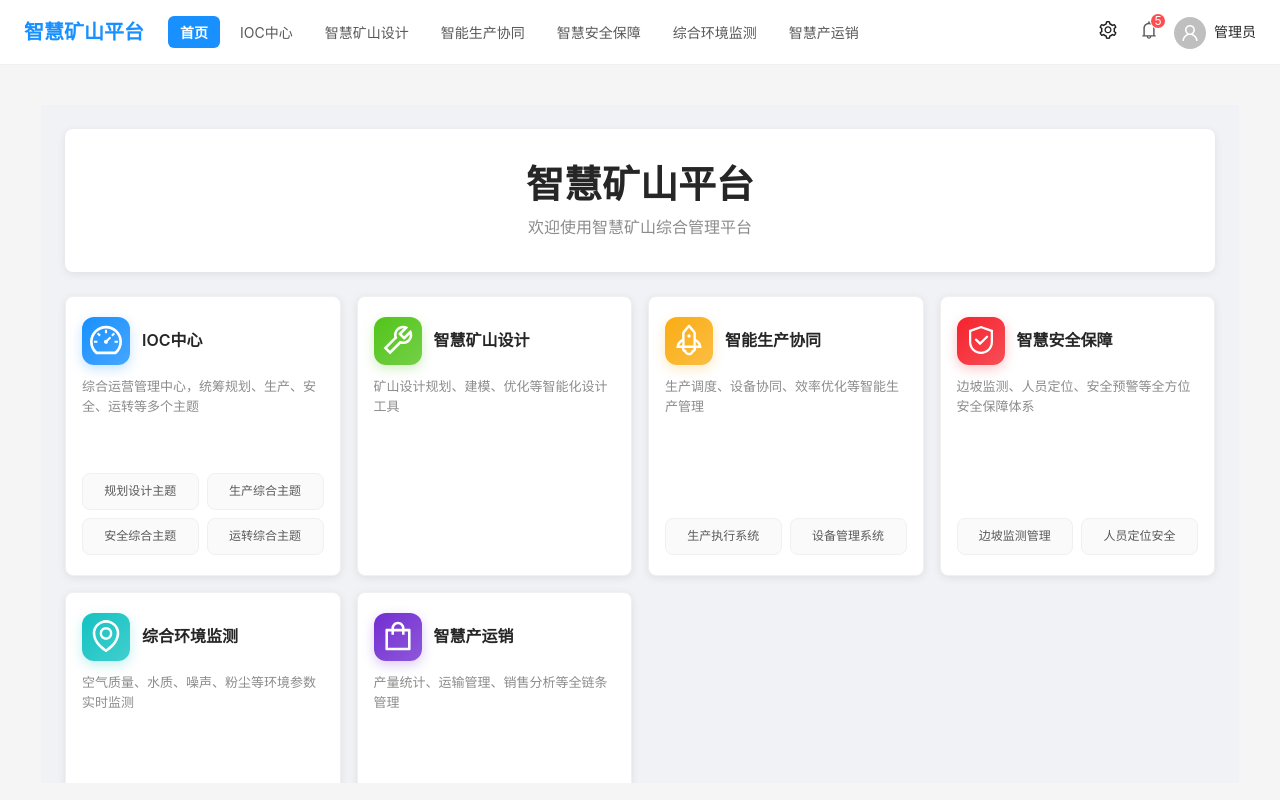
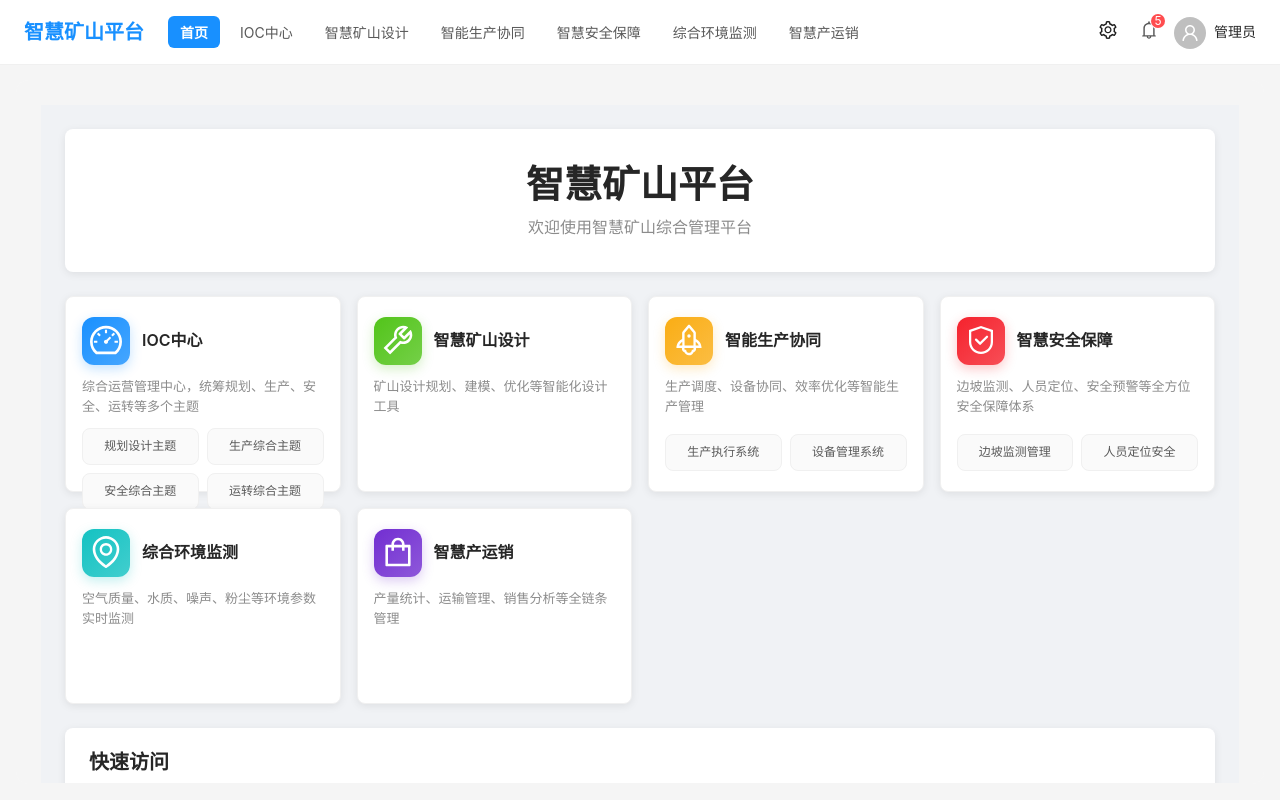
Before and after one commit to wangpeng1017/1016onemine, a React (Create React App) app: page /home in a window 1280 px wide. Built offline with nearby package versions, Linux system fonts and the light colour scheme; the HTML template or start-up script is replaced by a standard one.

Commit message:
style: 缩减首页快捷入口卡片高度
将卡片高度从280px缩减30%至196px，使界面更紧凑

```diff
--- a/src/pages/PortalHome.tsx
+++ b/src/pages/PortalHome.tsx
@@ -148,7 +148,7 @@ const PortalHome: React.FC = () => {
               hoverable
               onClick={() => handleCardClick(card)}
               style={{
-                height: '280px',
+                height: '196px',
                 borderRadius: 8,
                 transition: 'all 0.3s ease',
                 background: '#fff',
```
